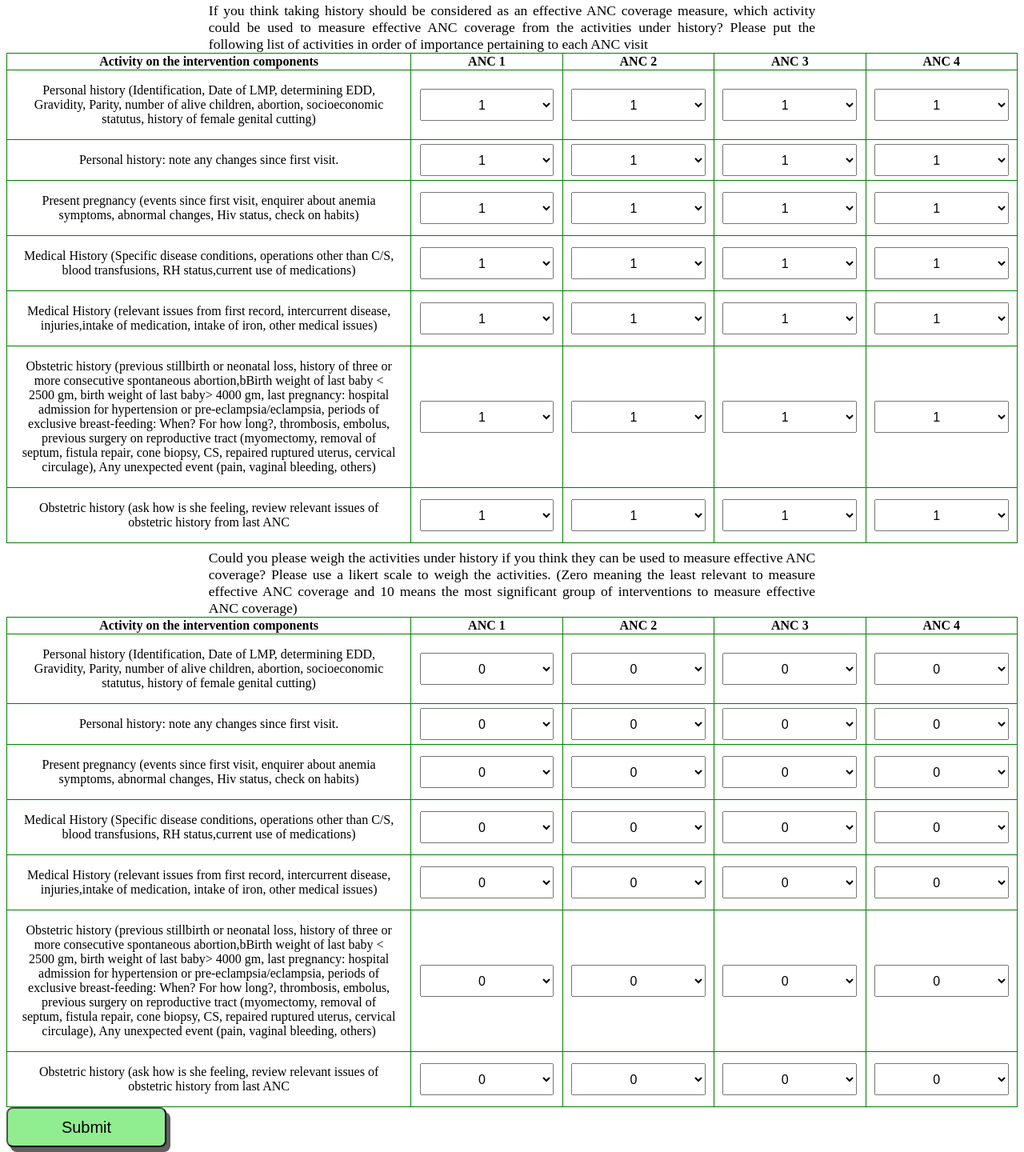
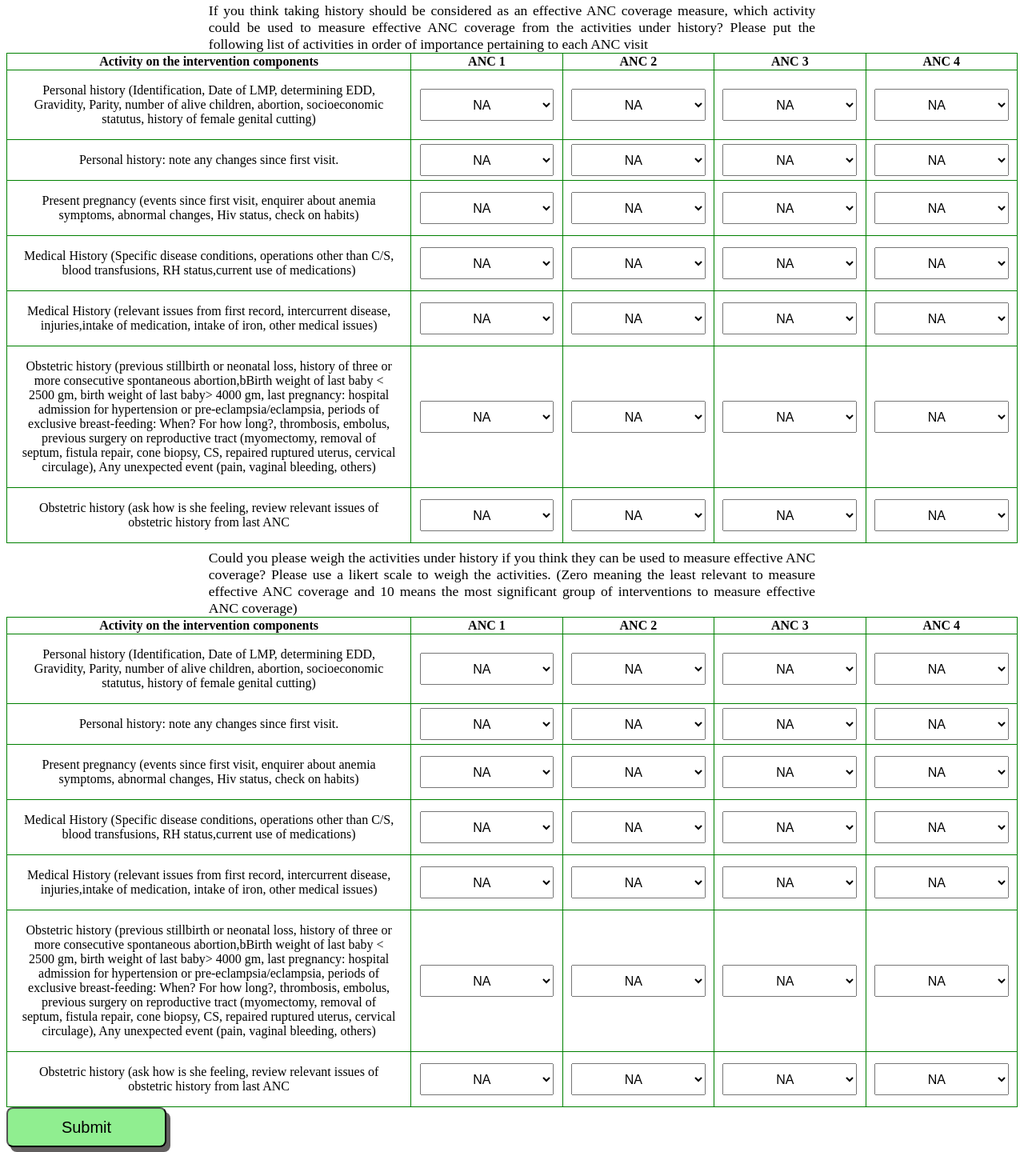
Before and after one commit to birhan-data/delphi, a plain HTML site: page history.html in a window 1280 px wide. Shown: the part 315-1755 px from the top of the page at 80% size. Drawn offline with Linux system fonts and the light colour scheme.

Commit message:
NA added

```diff
--- a/history.html
+++ b/history.html
@@ -66,6 +66,7 @@
           abortion, socioeconomic statutus, history of female genital cutting)
         </td>
         <td><select name="entry.1993685011">
+            <option value="NA">NA</option>
             <option value="1">1</option>
             <option value="2">2</option>
             <option value="3">3</option>
@@ -75,6 +76,7 @@
             <option value="7">7</option>
           </select></td>
         <td><select name="entry.526096930">
+            <option value="NA">NA</option>
             <option value="1">1</option>
             <option value="2">2</option>
             <option value="3">3</option>
@@ -84,6 +86,7 @@
             <option value="7">7</option>
           </select></td>
         <td><select name="entry.587443024">
+            <option value="NA">NA</option>
             <option value="1">1</option>
             <option value="2">2</option>
             <option value="3">3</option>
@@ -93,6 +96,7 @@
             <option value="7">7</option>
           </select></td>
         <td><select name="entry.190518609">
+            <option value="NA">NA</option>
             <option value="1">1</option>
             <option value="2">2</option>
             <option value="3">3</option>
@@ -108,6 +112,7 @@
           Personal history: note any changes since first visit.
         </td>
         <td><select name="entry.822927192">
+            <option value="NA">NA</option>
             <option value="1">1</option>
             <option value="2">2</option>
             <option value="3">3</option>
@@ -117,6 +122,7 @@
             <option value="7">7</option>
           </select></td>
         <td><select name="entry.340379852">
+            <option value="NA">NA</option>
             <option value="1">1</option>
             <option value="2">2</option>
             <option value="3">3</option>
@@ -126,6 +132,7 @@
             <option value="7">7</option>
           </select></td>
         <td><select name="entry.1851485217">
+            <option value="NA">NA</option>
             <option value="1">1</option>
             <option value="2">2</option>
             <option value="3">3</option>
@@ -135,6 +142,7 @@
             <option value="7">7</option>
           </select></td>
         <td><select name="entry.1402736618">
+            <option value="NA">NA</option>
             <option value="1">1</option>
             <option value="2">2</option>
             <option value="3">3</option>
@@ -151,6 +159,7 @@
           check on habits)
         </td>
         <td><select name="entry.796296346">
+            <option value="NA">NA</option>
             <option value="1">1</option>
             <option value="2">2</option>
             <option value="3">3</option>
@@ -160,6 +169,7 @@
             <option value="7">7</option>
           </select></td>
         <td><select name="entry.825712446">
+            <option value="NA">NA</option>
             <option value="1">1</option>
             <option value="2">2</option>
             <option value="3">3</option>
@@ -169,6 +179,7 @@
             <option value="7">7</option>
           </select></td>
         <td><select name="entry.1071936740">
+            <option value="NA">NA</option>
             <option value="1">1</option>
             <option value="2">2</option>
             <option value="3">3</option>
@@ -178,6 +189,7 @@
             <option value="7">7</option>
           </select></td>
         <td><select name="entry.574465759">
+            <option value="NA">NA</option>
             <option value="1">1</option>
             <option value="2">2</option>
             <option value="3">3</option>
@@ -194,6 +206,7 @@
           use of medications)
         </td>
         <td><select name="entry.397946296">
+            <option value="NA">NA</option>
             <option value="1">1</option>
             <option value="2">2</option>
             <option value="3">3</option>
@@ -203,6 +216,7 @@
             <option value="7">7</option>
           </select></td>
         <td><select name="entry.496176491">
+            <option value="NA">NA</option>
             <option value="1">1</option>
             <option value="2">2</option>
             <option value="3">3</option>
@@ -212,6 +226,7 @@
             <option value="7">7</option>
           </select></td>
         <td><select name="entry.1676431281">
+            <option value="NA">NA</option>
             <option value="1">1</option>
             <option value="2">2</option>
             <option value="3">3</option>
@@ -221,6 +236,7 @@
             <option value="7">7</option>
           </select></td>
         <td><select name="entry.291401820">
+            <option value="NA">NA</option>
             <option value="1">1</option>
             <option value="2">2</option>
             <option value="3">3</option>
@@ -237,6 +253,7 @@
           intake of iron, other medical issues)
         </td>
         <td><select name="entry.2031885086">
+            <option value="NA">NA</option>
             <option value="1">1</option>
             <option value="2">2</option>
             <option value="3">3</option>
@@ -246,6 +263,7 @@
             <option value="7">7</option>
           </select></td>
         <td><select name="entry.1720143942">
+            <option value="NA">NA</option>
             <option value="1">1</option>
             <option value="2">2</option>
             <option value="3">3</option>
@@ -255,6 +273,7 @@
             <option value="7">7</option>
           </select></td>
         <td><select name="entry.801244319">
+            <option value="NA">NA</option>
             <option value="1">1</option>
             <option value="2">2</option>
             <option value="3">3</option>
@@ -264,6 +283,7 @@
             <option value="7">7</option>
           </select></td>
         <td><select name="entry.614576660">
+            <option value="NA">NA</option>
             <option value="1">1</option>
             <option value="2">2</option>
             <option value="3">3</option>
@@ -284,6 +304,7 @@
             bleeding, others)
         </td>
         <td><select name="entry.716153773">
+            <option value="NA">NA</option>
             <option value="1">1</option>
             <option value="2">2</option>
             <option value="3">3</option>
@@ -293,6 +314,7 @@
             <option value="7">7</option>
           </select></td>
         <td><select name="entry.620244192">
+            <option value="NA">NA</option>
             <option value="1">1</option>
             <option value="2">2</option>
             <option value="3">3</option>
@@ -302,6 +324,7 @@
             <option value="7">7</option>
           </select></td>
         <td><select name="entry.894063581">
+            <option value="NA">NA</option>
             <option value="1">1</option>
             <option value="2">2</option>
             <option value="3">3</option>
@@ -311,6 +334,7 @@
             <option value="7">7</option>
           </select></td>
         <td><select name="entry.887475707">
+            <option value="NA">NA</option>
             <option value="1">1</option>
             <option value="2">2</option>
             <option value="3">3</option>
@@ -326,6 +350,7 @@
           Obstetric history (ask how is she feeling, review relevant issues of obstetric history from last ANC
         </td>
         <td><select name="entry.123936704">
+            <option value="NA">NA</option>
             <option value="1">1</option>
             <option value="2">2</option>
             <option value="3">3</option>
@@ -335,6 +360,7 @@
             <option value="7">7</option>
           </select></td>
         <td><select name="entry.518910188">
+            <option value="NA">NA</option>
             <option value="1">1</option>
             <option value="2">2</option>
             <option value="3">3</option>
@@ -344,6 +370,7 @@
             <option value="7">7</option>
           </select></td>
         <td><select name="entry.330003962">
+            <option value="NA">NA</option>
             <option value="1">1</option>
             <option value="2">2</option>
             <option value="3">3</option>
@@ -353,6 +380,7 @@
             <option value="7">7</option>
           </select></td>
         <td><select name="entry.2037207906">
+            <option value="NA">NA</option>
             <option value="1">1</option>
             <option value="2">2</option>
             <option value="3">3</option>
@@ -381,6 +409,7 @@
           abortion, socioeconomic statutus, history of female genital cutting)
         </td>
         <td><select name="entry.1493788644">
+            <option value="NA">NA</option>
             <option value="0">0</option>
             <option value="1">1</option>
             <option value="2">2</option>
@@ -394,6 +423,7 @@
             <option value="10">10</option>
           </select></td>
         <td><select name="entry.346282061">
+            <option value="NA">NA</option>
             <option value="0">0</option>
             <option value="1">1</option>
             <option value="2">2</option>
@@ -407,6 +437,7 @@
             <option value="10">10</option>
           </select></td>
         <td><select name="entry.2090303989">
+            <option value="NA">NA</option>
             <option value="0">0</option>
             <option value="1">1</option>
             <option value="2">2</option>
@@ -420,6 +451,7 @@
             <option value="10">10</option>
           </select></td>
         <td><select name="entry.58561790">
+            <option value="NA">NA</option>
             <option value="0">0</option>
             <option value="1">1</option>
             <option value="2">2</option>
@@ -439,6 +471,7 @@
           Personal history: note any changes since first visit.
         </td>
         <td><select name="entry.768588141">
+            <option value="NA">NA</option>
             <option value="0">0</option>
             <option value="1">1</option>
             <option value="2">2</option>
@@ -452,6 +485,7 @@
             <option value="10">10</option>
           </select></td>
         <td><select name="entry.2092382715">
+            <option value="NA">NA</option>
             <option value="0">0</option>
             <option value="1">1</option>
             <option value="2">2</option>
@@ -465,6 +499,7 @@
             <option value="10">10</option>
           </select></td>
         <td><select name="entry.2048762280">
+            <option value="NA">NA</option>
             <option value="0">0</option>
             <option value="1">1</option>
             <option value="2">2</option>
@@ -478,6 +513,7 @@
             <option value="10">10</option>
           </select></td>
         <td><select name="entry.963770772">
+            <option value="NA">NA</option>
             <option value="0">0</option>
             <option value="1">1</option>
             <option value="2">2</option>
@@ -498,6 +534,7 @@
           check on habits)
         </td>
         <td><select name="entry.2111416391">
+            <option value="NA">NA</option>
             <option value="0">0</option>
             <option value="1">1</option>
             <option value="2">2</option>
@@ -511,6 +548,7 @@
             <option value="10">10</option>
           </select></td>
         <td><select name="entry.1682655899">
+            <option value="NA">NA</option>
             <option value="0">0</option>
             <option value="1">1</option>
             <option value="2">2</option>
@@ -524,6 +562,7 @@
             <option value="10">10</option>
           </select></td>
         <td><select name="entry.1172706931">
+            <option value="NA">NA</option>
             <option value="0">0</option>
             <option value="1">1</option>
             <option value="2">2</option>
@@ -537,6 +576,7 @@
             <option value="10">10</option>
           </select></td>
         <td><select name="entry.363921908">
+            <option value="NA">NA</option>
             <option value="0">0</option>
             <option value="1">1</option>
             <option value="2">2</option>
@@ -557,6 +597,7 @@
           use of medications)
         </td>
         <td><select name="entry.1727513316">
+            <option value="NA">NA</option>
             <option value="0">0</option>
             <option value="1">1</option>
             <option value="2">2</option>
@@ -570,6 +611,7 @@
             <option value="10">10</option>
           </select></td>
         <td><select name="entry.2127163911">
+            <option value="NA">NA</option>
             <option value="0">0</option>
             <option value="1">1</option>
             <option value="2">2</option>
@@ -583,6 +625,7 @@
             <option value="10">10</option>
           </select></td>
         <td><select name="entry.1661469740">
+            <option value="NA">NA</option>
             <option value="0">0</option>
             <option value="1">1</option>
             <option value="2">2</option>
@@ -596,6 +639,7 @@
             <option value="10">10</option>
           </select></td>
         <td><select name="entry.20123638">
+            <option value="NA">NA</option>
             <option value="0">0</option>
             <option value="1">1</option>
             <option value="2">2</option>
@@ -616,6 +660,7 @@
           intake of iron, other medical issues)
         </td>
         <td><select name="entry.1631181306">
+            <option value="NA">NA</option>
             <option value="0">0</option>
             <option value="1">1</option>
             <option value="2">2</option>
@@ -629,6 +674,7 @@
             <option value="10">10</option>
           </select></td>
         <td><select name="entry.1093918623">
+            <option value="NA">NA</option>
             <option value="0">0</option>
             <option value="1">1</option>
             <option value="2">2</option>
@@ -642,6 +688,7 @@
             <option value="10">10</option>
           </select></td>
         <td><select name="entry.319307690">
+            <option value="NA">NA</option>
             <option value="0">0</option>
             <option value="1">1</option>
             <option value="2">2</option>
@@ -655,6 +702,7 @@
             <option value="10">10</option>
           </select></td>
         <td><select name="entry.550539339">
+            <option value="NA">NA</option>
             <option value="0">0</option>
             <option value="1">1</option>
             <option value="2">2</option>
@@ -679,6 +727,7 @@
             bleeding, others)
         </td>
         <td><select name="entry.1451014494">
+            <option value="NA">NA</option>
             <option value="0">0</option>
             <option value="1">1</option>
             <option value="2">2</option>
@@ -692,6 +741,7 @@
             <option value="10">10</option>
           </select></td>
         <td><select name="entry.149758372">
+            <option value="NA">NA</option>
             <option value="0">0</option>
             <option value="1">1</option>
             <option value="2">2</option>
@@ -705,6 +755,7 @@
             <option value="10">10</option>
           </select></td>
         <td><select name="entry.1830282827">
+            <option value="NA">NA</option>
             <option value="0">0</option>
             <option value="1">1</option>
             <option value="2">2</option>
@@ -718,6 +769,7 @@
             <option value="10">10</option>
           </select></td>
         <td><select name="entry.1497723980">
+            <option value="NA">NA</option>
             <option value="0">0</option>
             <option value="1">1</option>
             <option value="2">2</option>
@@ -737,6 +789,7 @@
           Obstetric history (ask how is she feeling, review relevant issues of obstetric history from last ANC
         </td>
         <td><select name="entry.587628397">
+            <option value="NA">NA</option>
             <option value="0">0</option>
             <option value="1">1</option>
             <option value="2">2</option>
@@ -750,6 +803,7 @@
             <option value="10">10</option>
           </select></td>
         <td><select name="entry.485341389">
+            <option value="NA">NA</option>
             <option value="0">0</option>
             <option value="1">1</option>
             <option value="2">2</option>
@@ -763,6 +817,7 @@
             <option value="10">10</option>
           </select></td>
         <td><select name="entry.718917610">
+            <option value="NA">NA</option>
             <option value="0">0</option>
             <option value="1">1</option>
             <option value="2">2</option>
@@ -776,6 +831,7 @@
             <option value="10">10</option>
           </select></td>
         <td><select name="entry.651349850">
+            <option value="NA">NA</option>
             <option value="0">0</option>
             <option value="1">1</option>
             <option value="2">2</option>
```
